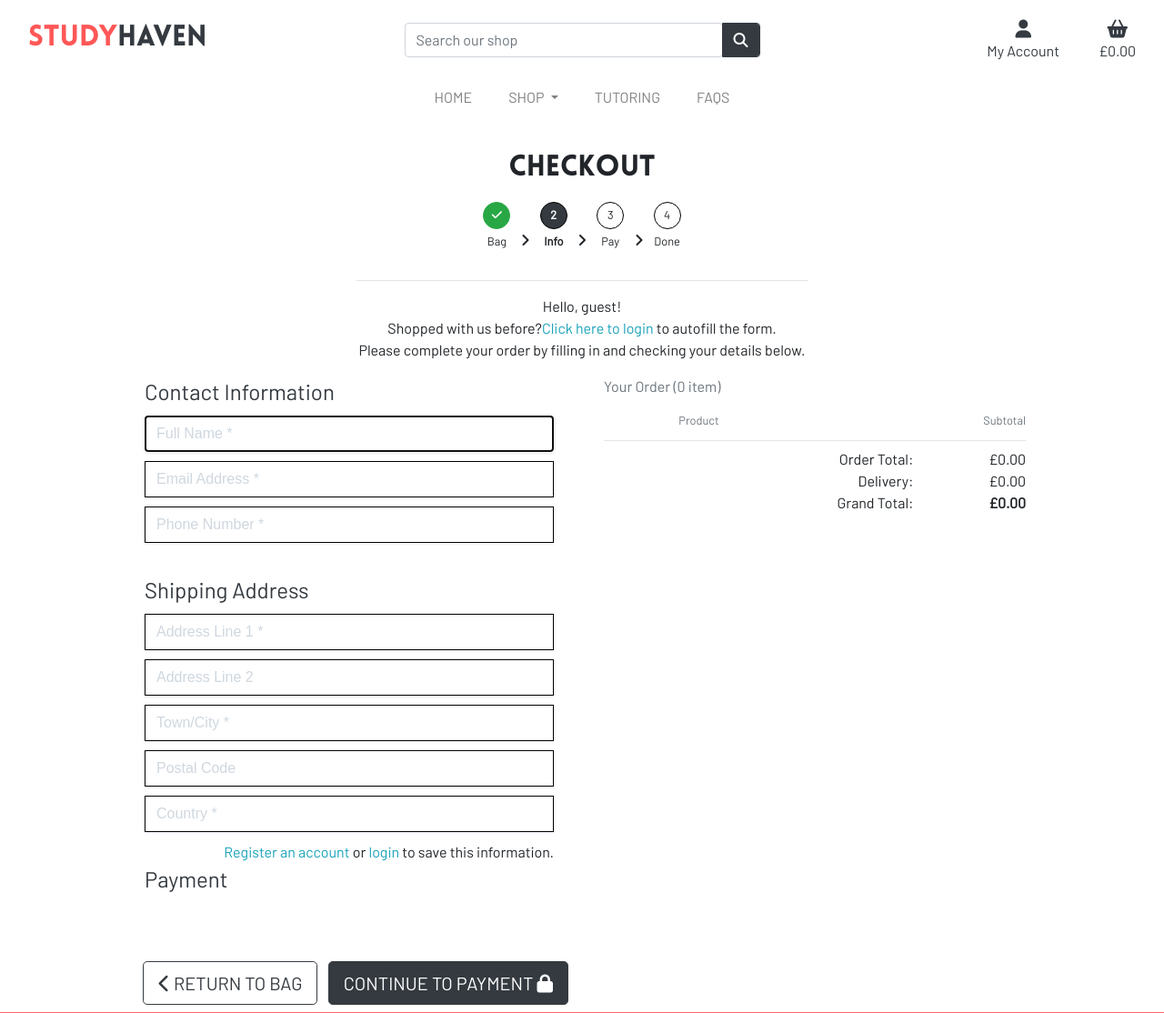
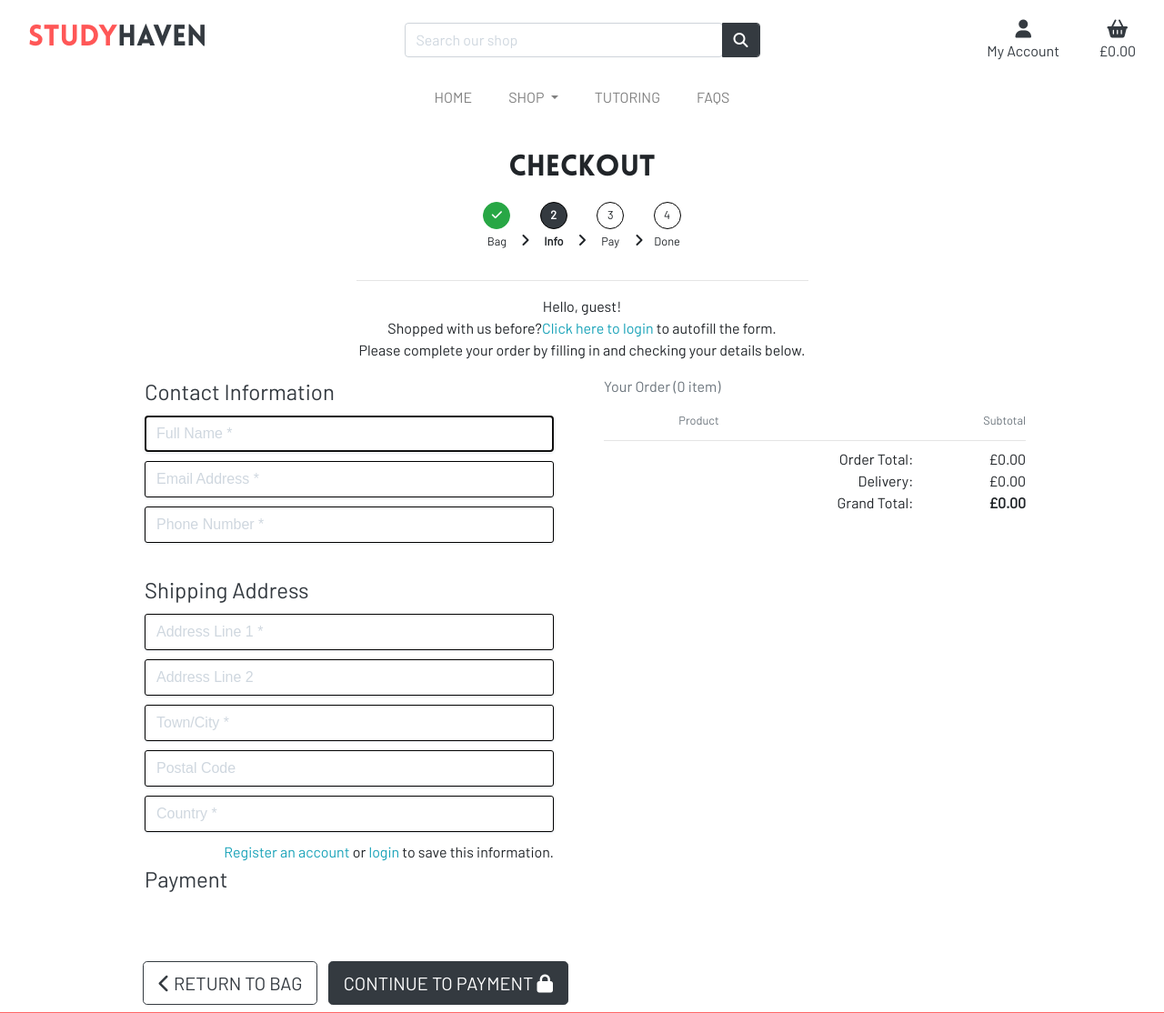
Before and after one commit to jerhabor/studyhaven, a Django app: template checkout/templates/checkout/checkout.html in a window 1280 px wide. Shown: the top 1114 px of the page at 91% size. Run offline with Django 3.2, Linux system fonts and the light colour scheme; the template is opened without the code that fills it: values that come from a table or form of the project are taken from there, others are empty; some libraries are stand-ins or nearby versions.

Commit message:
STYLE: Further styling made to the colour of the placeholder text now that the crispy_form_pack in settings.py was corrected from a typo.

```diff
--- a/checkout/static/checkout/css/checkout.css
+++ b/checkout/static/checkout/css/checkout.css
@@ -5,6 +5,7 @@ and Code Institute Boutique Ado */
 .stripe-style-input {
     width: 100%;
     border: 1px solid #000;
+    border-radius: 3px;
     font-family: 'sans-serif', sans-serif;
     margin-bottom: 10px;
     box-sizing: border-box;
@@ -17,7 +18,7 @@ and Code Institute Boutique Ado */
 }
 
 ::placeholder {
-    color: #CFD7DF;
+    color: #CFD7DF !important;
 }
 
 .StripeElement--focus,
```
